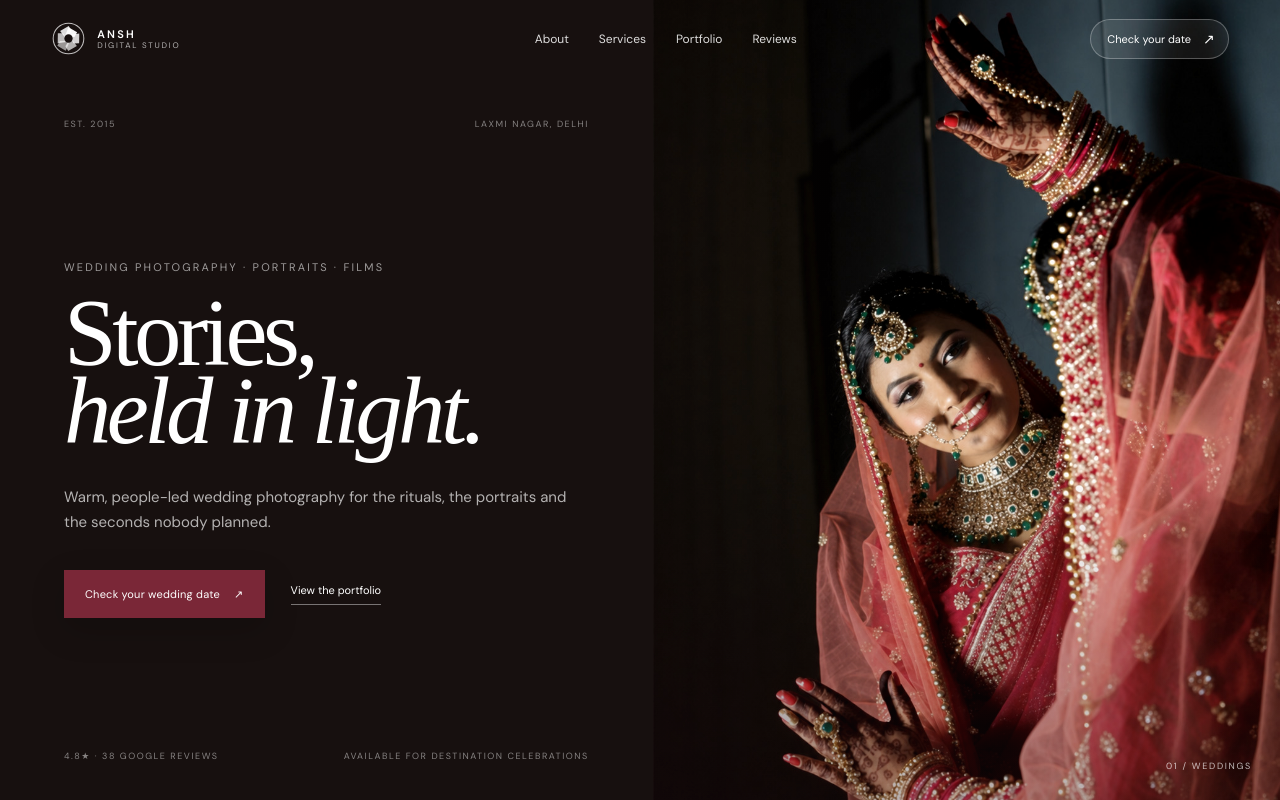
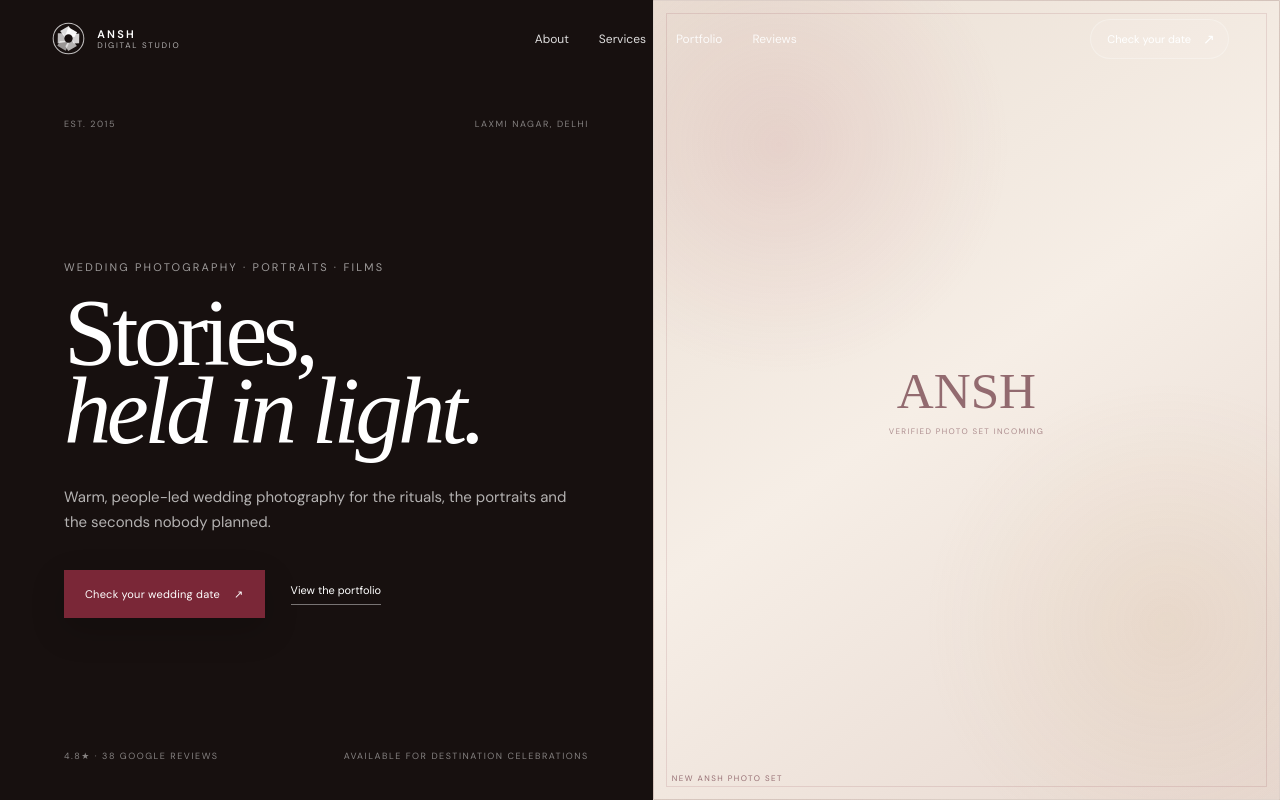
Before and after one commit to copywrk0-lgtm/Ansh-Digital-Studio, a Next.js app: page / in a window 1280 px wide. Shown: the top 800 px of the page. Built offline with nearby package versions, Linux system fonts and the light colour scheme; a web font is replaced by a local one.

Commit message:
Remove old hero photo

```diff
--- a/components/sections/Hero.tsx
+++ b/components/sections/Hero.tsx
@@ -1,4 +1,3 @@
-import Image from 'next/image';
 import Link from 'next/link';
 import {Eyebrow} from '@/components/ui/Eyebrow';
 import {site} from '@/lib/site';
@@ -18,10 +17,8 @@ export function Hero(){
       </div>
       <div className='heroFoot'><span>{site.rating}★ · {site.reviewCount} Google reviews</span><span>Available for destination celebrations</span></div>
     </div>
-    <div className='heroImage'>
-      <Image src='/images/hero-bride.jpg' alt='Bride photographed by Ansh Digital Studio' fill priority quality={88} sizes='(max-width: 800px) 100vw, 50vw' className='cover'/>
-      <div className='heroImageShade'/>
-      <span className='imageIndex'>01 / WEDDINGS</span>
+    <div className='heroImage photoPlaceholder' aria-label='Photography placeholder'>
+      <div className='photoPlaceholderMark'>ANSH<small>verified photo set incoming</small></div>
     </div>
   </section>;
 }
```
